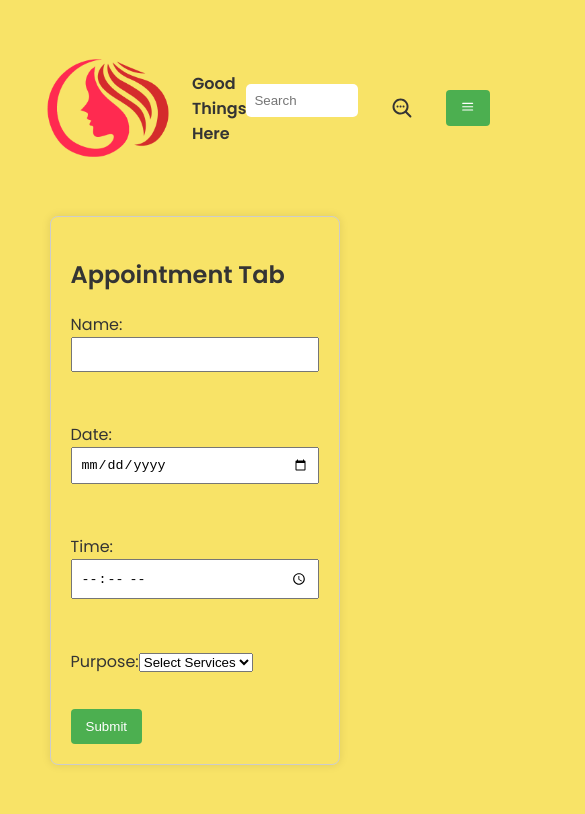
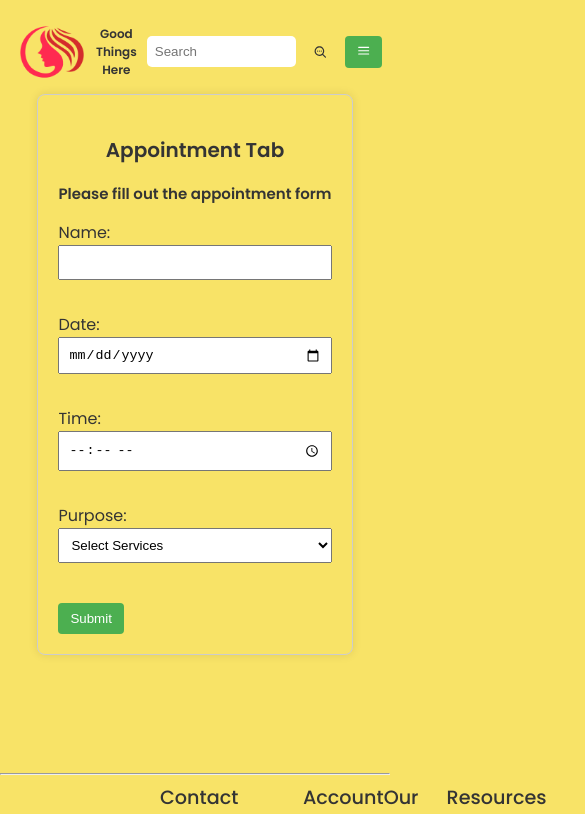
Before and after one commit to imvelvet22/Web-Development-Online-Appointment, a React (Create React App) app in the folder appointmentsettler/: page /appointment in a window 390 px wide. Shown: the top 814 px of the page, 585 px wide, since content can reach past the window. Built offline with nearby package versions, Linux system fonts and the light colour scheme.

Commit message:
commited

```diff
--- a/appointmentsettler/src/App.js
+++ b/appointmentsettler/src/App.js
@@ -11,7 +11,7 @@ import AppointmentTab from './components/header/Appointment';
 import Virtual from './components/Virtual/Virtual';
 import Last from './components/Last/Last';
 import MaybeSlider from './components/MaybeShow/MaybeShow';
-
+import Slip from './components/header/slip'
 
 
 
@@ -28,6 +28,7 @@ function App() {
           <Route path="/services" element={<Services />} />
           {!isServicesRoute && <Route path="/products" element={<Products />} />}
           <Route path="/appointment" element={<AppointmentTab />} />
+          <Route path='/slip' element={<Slip/>}/>
         </Routes>
         <MaybeSlider>
         <Slider />
--- a/appointmentsettler/src/components/header/Appointment.css
+++ b/appointmentsettler/src/components/header/Appointment.css
@@ -8,18 +8,27 @@
   border: 1px solid #ccc;
   border-radius: 8px;
   box-shadow: 0 0 10px rgba(0, 0, 0, 0.1);
+  margin-top: -10px;
+  margin-bottom: 30px;
 }
 
 /* Style for the form labels and inputs */
 label {
   display: block;
-    margin-bottom: 10px;
+  margin-bottom: 5px;
 }
 
+select {
+  width: 100%;
+  padding: 8px;
+  margin-bottom: 10px;
+  /* Shortened spacing */
+  box-sizing: border-box;
+}
 input {
   width: 100%;
   padding: 8px;
-    margin-bottom: 15px;
+  margin-bottom: 10px;
   box-sizing: border-box;
 }
 
@@ -38,8 +47,9 @@ button:hover {
 }
 
 /* Style for the submitted appointments list */
-h3 {
+h2 {
   margin-top: 20px;
+  font-size: 2rem;
 }
 
 ul {
@@ -50,3 +60,26 @@ ul {
 li {
   margin-bottom: 10px;
 }
+input {
+  margin-bottom: 5px;
+  /* Shortened spacing */
+}
+
+@media screen and (max-width: 480px) {
+  .Appointment {
+    max-width: 300px;
+  }
+
+  h2 {
+    text-align: center;
+  }
+
+  input {
+    margin-bottom: 2px;
+    /* Shortened spacing */
+  }
+
+  button {
+    padding: 8px 12px;
+  }
+}
--- a/appointmentsettler/src/components/header/Appointment.js
+++ b/appointmentsettler/src/components/header/Appointment.js
@@ -34,7 +34,8 @@ const AppointmentTab = () => {
  return (
     <div className="Appointment">
       <>
-        <h2>Appointment Tab</h2>
+       <h2>Appointment Tab</h2>
+       <h3>Please fill out the appointment form</h3>
         <form onSubmit={handleSubmit}>
           <label>
             Name:
--- a/appointmentsettler/src/components/header/Header.module.css
+++ b/appointmentsettler/src/components/header/Header.module.css
@@ -1,62 +1,103 @@
-.container{
+.container {
   padding: 1.5rem;
   display: flex;
 }
 
-.logo{
+.logo {
   display: flex;
   align-items: center;
-    flex:1;
+  flex: 1;
 }
 
-.logo>img{
+.logo > img {
   width: 10.5rem;
   height: 10.5rem;
 }
 
-.logo>span{
+.logo > span {
   font-weight: 600;
+  font-size: 20px;
+  align-items: center;
 }
 
-.right{
+.right {
   display: flex;
   gap: 2rem;
   align-items: center;
   justify-content: center;
 }
 
-.menu{
+.menu {
   display: flex;
   gap: 2rem;
+  font-size: 20px;
   font-weight: 500;
   list-style: none;
+  font-size: 20px;
 }
 
-.menu>li:hover{
+.menu > li:hover {
   color: #fe956f;
 }
 
-.menu>li:hover{
+.menu > li:hover {
   color: palevioletred;
   cursor: pointer;
 }
 
-.search{
+.search {
   width: 7rem;
   outline: none;
   height: 20%;
   border: none;
   border-radius: 5px;
   padding: 0.5rem;
-
 }
 
-.cart{
+.cart {
   width: 1.5rem;
   height: 1.5rem;
 }
-@media (max-width: 600px) {
+
+/* Media query for screens with a maximum width of 768 pixels */
+@media (max-width: 780px) {
+  .logo > span {
+    font-size: 16px;
+    padding-right: 10px;
+    text-align: center;
+  }
+
+  .right {
+    flex-direction: row;
+    gap: 1rem;
+  }
+
   .menu {
     display: none;
   }
+
+  .search {
+    width: 100%;
+    height: auto;
   }
+}
+@media (max-width: 680px) {
+  /* Add your CSS rules for screens with a maximum width of 680px here */
+  .container {
+    /* Example CSS rule for screens with a maximum width of 680px */
+    padding: 0.5rem;
+  }
+  .logo > img {
+    width: 5.5rem;
+    height: 5.5rem;
+    margin-left: 0;
+  }
+  .logo > span {
+    font-size: 12px;
+  }
+  .cart {
+      width: 1.5rem;
+      height: 1.5rem;
+      padding:1px;
+  }
+}
--- a/appointmentsettler/src/components/header/MenuIcon.css
+++ b/appointmentsettler/src/components/header/MenuIcon.css
@@ -13,20 +13,7 @@
     align-items: center;
     padding: 10px;
   }
-
-  .menuIcon {
-    font-size: 24px;
-  }
-
-  .menu {
-    list-style-type: none;
-    padding: 0;
-    display: flex;
-    flex-direction: column;
-    background-color: #333;
-    position: absolute;
-    top: 60px;
-    right: 0;
+  .menu{
         width: 150px;
         display: none;
         }
@@ -50,9 +37,11 @@
     .menu {
       width: 50%;
       top: 20px;
-    }
+      padding: 5px;
+      justify-content: space-evenly;    }
 
     .menu li {
       padding: 5px;
     }
+
   }
--- a/appointmentsettler/src/components/header/Services.css
+++ b/appointmentsettler/src/components/header/Services.css
@@ -11,6 +11,8 @@
 .menuTitle {
     font-family: cursive;
     font-size: 60px;
+    margin-top: 20px;
+    padding-top: 100px;
 }
 
 .ServicesList {
@@ -73,6 +75,7 @@
 
     .menuTitle {
         text-align: center;
+        font-size: 50px;
     }
 }
 
--- a/appointmentsettler/src/components/header/ServicesList.js
+++ b/appointmentsettler/src/components/header/ServicesList.js
@@ -1,7 +1,7 @@
 import Haircut from '../../assets/Haircut.jpg';
 import haircolor from '../../assets/haircolor.jpg';
 import rebond from '../../assets/Rebond.jpg';
-import relax from '../../assets/relax.jpg';
+import relax from '../../assets/Relax.jpg';
 import manicure from '../../assets/manicure.jpg';
 import pedicure from '../../assets/pedicure.jpg';
 
--- a/appointmentsettler/src/components/header/slip.css
+++ b/appointmentsettler/src/components/header/slip.css
@@ -5,6 +5,14 @@
     padding: 20px;
     margin: auto;
     background-color: #f0f0f0;
+}
+
+.note {
+    text-align: center;
+}
+
+h3 {
+    text-align: center;
 }
 
 .titleContainer {
@@ -19,3 +27,53 @@
     display: flex;
     justify-content: space-between;
 }
+
+/* Media query for screens with a maximum width of 1200px */
+@media (max-width: 1200px) {
+    .Slipcontent {
+        width: 50%;
+    }
+}
+
+/* Media query for screens with a maximum width of 768px */
+@media (max-width: 768px) {
+    .Slipcontent {
+        width: 70%;
+        padding: 5px;
+    }
+}
+
+/* Media query for screens with a maximum width of 680px */
+@media (max-width: 680px) {
+    .Slipcontent {
+        width: 90%;
+        padding: 5px;
+
+    }
+
+    .note {
+        font-size: 14px;
+    }
+
+    h3 {
+        font-size: 15px;
+    }
+
+    .titleContainer {
+        font-size: 25px;
+    }
+
+    .underline {
+        font-size: 10px;
+    }
+
+    .infoContainer {
+        flex-direction: column;
+    }
+    h2{
+        font-size: 20px;
+    }
+    span{
+        font-size: 10px;
+    }
+}
--- a/appointmentsettler/src/components/header/slip.js
+++ b/appointmentsettler/src/components/header/slip.js
@@ -20,8 +20,8 @@ const Slip = () => {
         <p>Time: <span className="underline">&nbsp;&nbsp;&nbsp;&nbsp;&nbsp;&nbsp;{newAppointment.time}&nbsp;&nbsp;&nbsp;&nbsp;&nbsp;&nbsp;&nbsp;&nbsp;&nbsp;&nbsp;&nbsp;&nbsp;</span></p>
         </div>
       <p>Purpose: <span className="underline">&nbsp;&nbsp;&nbsp;&nbsp;&nbsp;&nbsp;{newAppointment.purpose}&nbsp;&nbsp;&nbsp;&nbsp;&nbsp;&nbsp;&nbsp;&nbsp;&nbsp;&nbsp;&nbsp;&nbsp;&nbsp;&nbsp;&nbsp;&nbsp;&nbsp;&nbsp;&nbsp;&nbsp;&nbsp;&nbsp;&nbsp;&nbsp;</span></p>
-      <h3>Note: See your appointment record at the Record Section</h3>
-      <p>Thank you for submitting your appointment.</p>
+      <h3>Note: Please Bring atleast 1 VALID ID</h3>
+      <p className='note'>We are excited to serve you.</p>
     </div>
  );
 };
```
Lines whose indentation alone changed are shown as unchanged.
